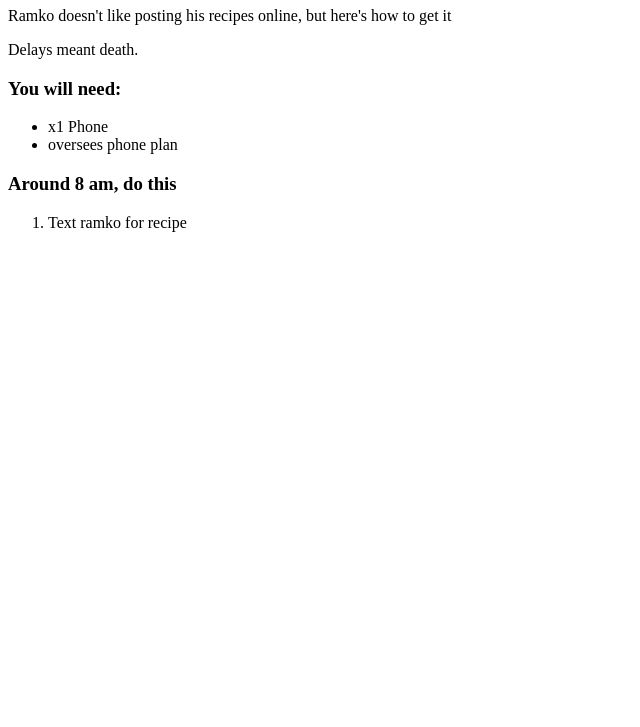
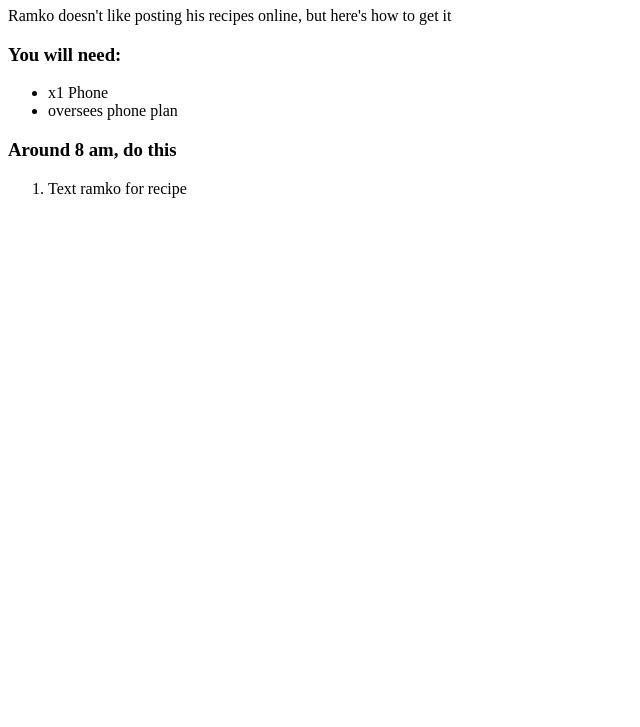
Before and after one commit to psyloseidon/odin-recipes, a plain HTML site: page steamediron.html in a window 1280 px wide. Shown: the part 73-800 px from the top of the page, without its empty margins (0-640 px from the left). Drawn offline with Linux system fonts and the light colour scheme.

Commit message:
Fix typo in steamediron

```diff
--- a/steamediron.html
+++ b/steamediron.html
@@ -8,7 +8,6 @@
     <h1>Ramko's steamed iron pops</h1>
 
     <p>Ramko doesn't like posting his recipes online, but here's how to get it</p>
-    <p>Delays meant <strength>death.</strength></p>
 
     <h3>You will need:</h3>
     <ul>
```
